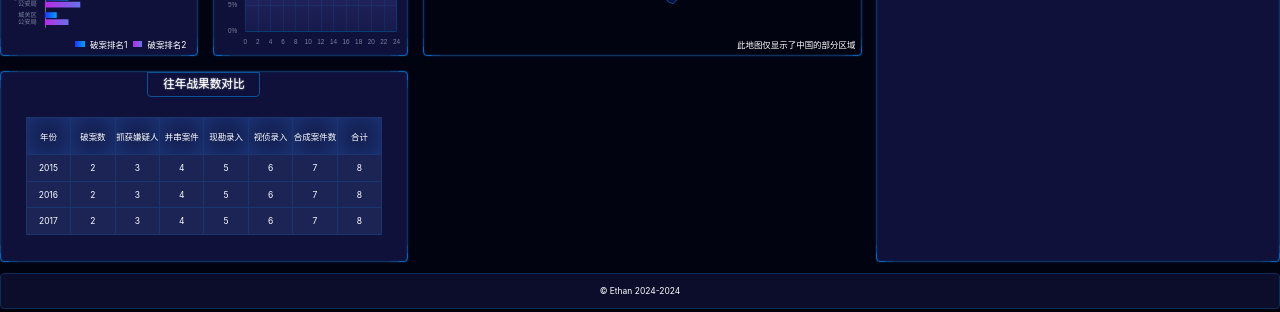
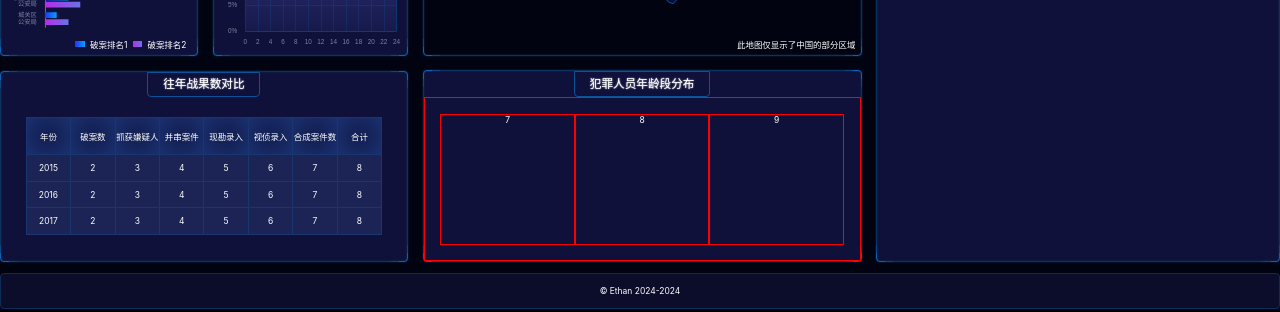
Before and after one commit to zealer-young/zealer-young-Large-Screen, a React (Vite) app: page /#/ in a window 1280 px wide. Shown: the part 450-762 px from the top of the page. Built offline with nearby package versions, Linux system fonts and the light colour scheme.

Commit message:
布局 Chart7 Chart8 Chart9

```diff
--- /dev/null
+++ b/src/components/chart-7.tsx
@@ -0,0 +1,17 @@
+import React, {useEffect, useRef} from 'react';
+import * as echarts from 'echarts';
+
+export const Chart7 = () => {
+  const divRef = useRef(null);
+  useEffect(() => {
+    var myChart = echarts.init(divRef.current);
+  }, []);
+
+  return (
+      <div className="年龄段-图1">7
+        <div ref={divRef} className="chart">
+
+        </div>
+      </div>
+  );
+};
--- /dev/null
+++ b/src/components/chart-8.tsx
@@ -0,0 +1,17 @@
+import React, {useEffect, useRef} from 'react';
+import * as echarts from 'echarts';
+
+export const Chart8 = () => {
+  const divRef = useRef(null);
+  useEffect(() => {
+    var myChart = echarts.init(divRef.current);
+  }, []);
+
+  return (
+      <div className="年龄段-图2">8
+        <div ref={divRef} className="chart">
+
+        </div>
+      </div>
+  );
+};
--- /dev/null
+++ b/src/components/chart-9.tsx
@@ -0,0 +1,17 @@
+import React, {useEffect, useRef} from 'react';
+import * as echarts from 'echarts';
+
+export const Chart9 = () => {
+  const divRef = useRef(null);
+  useEffect(() => {
+    var myChart = echarts.init(divRef.current);
+  }, []);
+
+  return (
+      <div className="年龄段-图3">9
+        <div ref={divRef} className="chart">
+
+        </div>
+      </div>
+  );
+};
--- a/src/pages/home.scss
+++ b/src/pages/home.scss
@@ -73,11 +73,14 @@
     }
     > .section4 {
       grid-area: box4;
+      display: flex;
+      flex-direction: column;
+      justify-content: space-between;
     }
     > .section5 {
       grid-area: box5;
     }
-    .管辖统计, .破获排名, .发案趋势, .案发时段, .战果, .籍贯 {
+    .管辖统计, .破获排名, .发案趋势, .案发时段, .战果, .籍贯, .年龄段 {
       height: px(315);
       display: flex;
       flex-direction: column;
@@ -100,6 +103,18 @@
     .发案趋势, .案发时段 {
       height: px(363);
     }
+    .年龄段 {display: flex;flex-direction: column;
+      height: px(363);
+      > .charts {
+        width: 100%;flex: 1; border: 1px solid red;
+        display: flex; padding: px(30);
+      }
+      &-图1, &-图2, &-图3 {
+        flex: 1;
+        border: 1px solid red;
+        display: flex; flex-direction: column;
+      }
+    }
     .籍贯 {
       height: px(753); background: transparent;
       > .wrapper {
@@ -120,7 +135,7 @@
             background: #1cecd9;
           }
         }
-        .notes{
+        .notes {
           position: absolute;
           bottom: px(10);
           right: px(10);
--- a/src/pages/home.tsx
+++ b/src/pages/home.tsx
@@ -8,6 +8,9 @@
 import {Chart4} from '../components/chart-4';
 import {Chart5} from '../components/chart-5';
 import {Chart6} from '../components/chart-6';
+import {Chart7} from '../components/chart-7';
+import {Chart8} from '../components/chart-8';
+import {Chart9} from '../components/chart-9';
 
 export const Home = () => {
   const year = new Date().getFullYear();
@@ -28,6 +31,14 @@
           </section>
           <section className="section4">
             <Chart6/>
+            <div className="bordered 年龄段">
+              <h2>犯罪人员年龄段分布</h2>
+              <div className="charts">
+                <Chart7/>
+                <Chart8/>
+                <Chart9/>
+              </div>
+            </div>
           </section>
           <section className="bordered section5"></section>
         </main>
```
